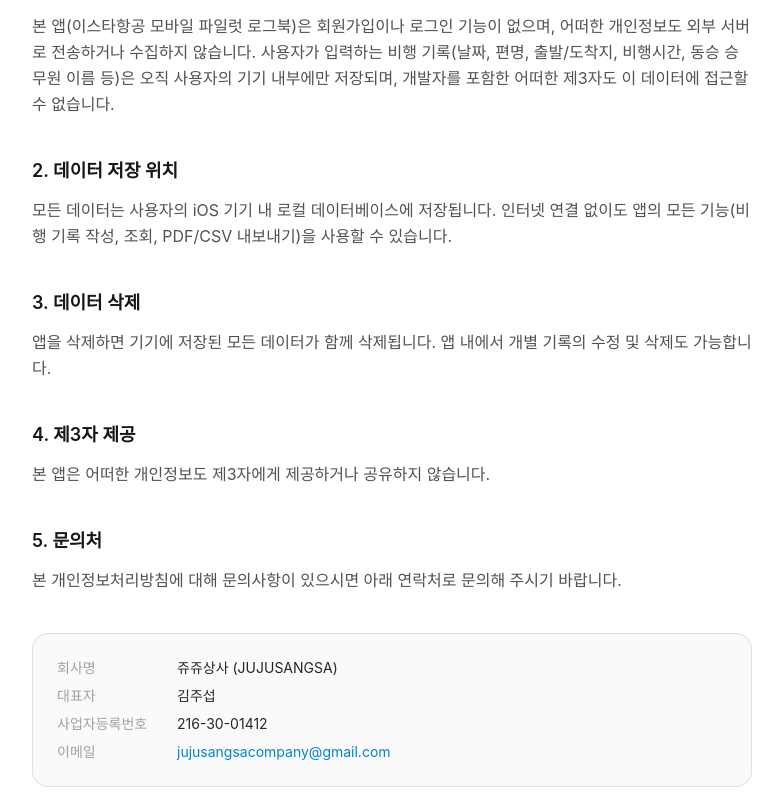
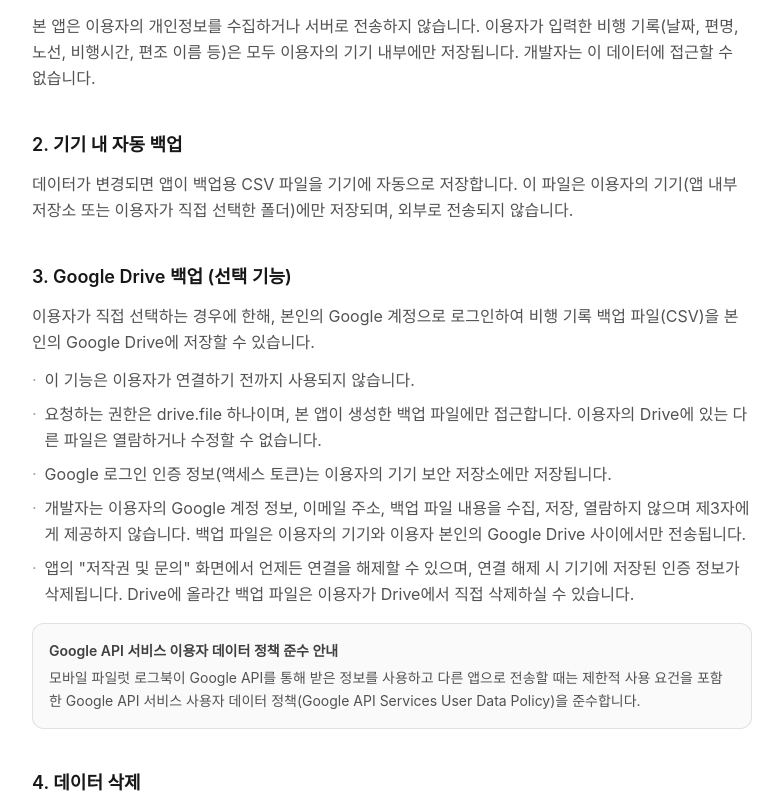
Before and after one commit to jusubara/jujusangsa, a Next.js app: page /logbook/privacy in a window 1280 px wide. Shown: the part 320-1120 px from the top of the page, without its empty margins (248-1031 px from the left). Built offline with nearby package versions, Linux system fonts and the light colour scheme.

Commit message:
앱 내 개인정보처리방침 업데이트 (Google Drive 백업 항목 추가, 브랜드 표기 제거)

```diff
--- a/app/logbook/privacy/page.tsx
+++ b/app/logbook/privacy/page.tsx
@@ -2,31 +2,8 @@ import type { Metadata } from "next";
 
 export const metadata: Metadata = {
   title: "개인정보처리방침",
-  description: "이스타항공 모바일 파일럿 로그북 개인정보처리방침",
+  description: "모바일 파일럿 로그북 개인정보처리방침",
 };
-
-const SECTIONS = [
-  {
-    title: "1. 수집하는 정보",
-    body: "본 앱(이스타항공 모바일 파일럿 로그북)은 회원가입이나 로그인 기능이 없으며, 어떠한 개인정보도 외부 서버로 전송하거나 수집하지 않습니다. 사용자가 입력하는 비행 기록(날짜, 편명, 출발/도착지, 비행시간, 동승 승무원 이름 등)은 오직 사용자의 기기 내부에만 저장되며, 개발자를 포함한 어떠한 제3자도 이 데이터에 접근할 수 없습니다.",
-  },
-  {
-    title: "2. 데이터 저장 위치",
-    body: "모든 데이터는 사용자의 iOS 기기 내 로컬 데이터베이스에 저장됩니다. 인터넷 연결 없이도 앱의 모든 기능(비행 기록 작성, 조회, PDF/CSV 내보내기)을 사용할 수 있습니다.",
-  },
-  {
-    title: "3. 데이터 삭제",
-    body: "앱을 삭제하면 기기에 저장된 모든 데이터가 함께 삭제됩니다. 앱 내에서 개별 기록의 수정 및 삭제도 가능합니다.",
-  },
-  {
-    title: "4. 제3자 제공",
-    body: "본 앱은 어떠한 개인정보도 제3자에게 제공하거나 공유하지 않습니다.",
-  },
-  {
-    title: "5. 문의처",
-    body: "본 개인정보처리방침에 대해 문의사항이 있으시면 아래 연락처로 문의해 주시기 바랍니다.",
-  },
-];
 
 export default function PrivacyPage() {
   return (
@@ -38,20 +15,109 @@ export default function PrivacyPage() {
         개인정보처리방침
       </h1>
       <p className="mt-3 text-sm text-neutral-500">
-        이스타항공 모바일 파일럿 로그북 · 최종 수정일: 2026년 9월 18일
+        모바일 파일럿 로그북 · 최종 수정일: 2026년 10월 7일
       </p>
 
       <div className="mt-12 space-y-10">
-        {SECTIONS.map((s) => (
-          <section key={s.title}>
-            <h2 className="text-lg font-semibold text-neutral-900">
-              {s.title}
-            </h2>
-            <p className="mt-3 leading-relaxed text-neutral-600">{s.body}</p>
-          </section>
-        ))}
+        <section>
+          <h2 className="text-lg font-semibold text-neutral-900">
+            1. 수집하는 개인정보
+          </h2>
+          <p className="mt-3 leading-relaxed text-neutral-600">
+            본 앱은 이용자의 개인정보를 수집하거나 서버로 전송하지 않습니다.
+            이용자가 입력한 비행 기록(날짜, 편명, 노선, 비행시간, 편조 이름
+            등)은 모두 이용자의 기기 내부에만 저장됩니다. 개발자는 이
+            데이터에 접근할 수 없습니다.
+          </p>
+        </section>
+
+        <section>
+          <h2 className="text-lg font-semibold text-neutral-900">
+            2. 기기 내 자동 백업
+          </h2>
+          <p className="mt-3 leading-relaxed text-neutral-600">
+            데이터가 변경되면 앱이 백업용 CSV 파일을 기기에 자동으로
+            저장합니다. 이 파일은 이용자의 기기(앱 내부 저장소 또는 이용자가
+            직접 선택한 폴더)에만 저장되며, 외부로 전송되지 않습니다.
+          </p>
+        </section>
+
+        <section>
+          <h2 className="text-lg font-semibold text-neutral-900">
+            3. Google Drive 백업 (선택 기능)
+          </h2>
+          <p className="mt-3 leading-relaxed text-neutral-600">
+            이용자가 직접 선택하는 경우에 한해, 본인의 Google 계정으로
+            로그인하여 비행 기록 백업 파일(CSV)을 본인의 Google Drive에 저장할
+            수 있습니다.
+          </p>
+          <ul className="mt-3 space-y-2 text-neutral-600 leading-relaxed list-none">
+            <li className="flex gap-2">
+              <span className="shrink-0 text-neutral-400">·</span>
+              <span>이 기능은 이용자가 연결하기 전까지 사용되지 않습니다.</span>
+            </li>
+            <li className="flex gap-2">
+              <span className="shrink-0 text-neutral-400">·</span>
+              <span>
+                요청하는 권한은 drive.file 하나이며, 본 앱이 생성한 백업
+                파일에만 접근합니다. 이용자의 Drive에 있는 다른 파일은
+                열람하거나 수정할 수 없습니다.
+              </span>
+            </li>
+            <li className="flex gap-2">
+              <span className="shrink-0 text-neutral-400">·</span>
+              <span>
+                Google 로그인 인증 정보(액세스 토큰)는 이용자의 기기 보안
+                저장소에만 저장됩니다.
+              </span>
+            </li>
+            <li className="flex gap-2">
+              <span className="shrink-0 text-neutral-400">·</span>
+              <span>
+                개발자는 이용자의 Google 계정 정보, 이메일 주소, 백업 파일
+                내용을 수집, 저장, 열람하지 않으며 제3자에게 제공하지
+                않습니다. 백업 파일은 이용자의 기기와 이용자 본인의 Google
+                Drive 사이에서만 전송됩니다.
+              </span>
+            </li>
+            <li className="flex gap-2">
+              <span className="shrink-0 text-neutral-400">·</span>
+              <span>
+                앱의 "저작권 및 문의" 화면에서 언제든 연결을 해제할 수
+                있으며, 연결 해제 시 기기에 저장된 인증 정보가 삭제됩니다.
+                Drive에 올라간 백업 파일은 이용자가 Drive에서 직접 삭제하실
+                수 있습니다.
+              </span>
+            </li>
+          </ul>
+          <div className="mt-4 rounded-xl border border-black/10 bg-neutral-50 p-4 text-sm text-neutral-600 leading-relaxed">
+            <p className="font-semibold text-neutral-700">
+              Google API 서비스 이용자 데이터 정책 준수 안내
+            </p>
+            <p className="mt-1">
+              모바일 파일럿 로그북이 Google API를 통해 받은 정보를 사용하고
+              다른 앱으로 전송할 때는 제한적 사용 요건을 포함한 Google API
+              서비스 사용자 데이터 정책(Google API Services User Data
+              Policy)을 준수합니다.
+            </p>
+          </div>
+        </section>
+
+        <section>
+          <h2 className="text-lg font-semibold text-neutral-900">
+            4. 데이터 삭제
+          </h2>
+          <p className="mt-3 leading-relaxed text-neutral-600">
+            앱을 삭제하면 기기에 저장된 데이터가 함께 삭제됩니다. 기기 내
+            백업 파일과 Google Drive에 저장된 백업 파일은 이용자가 직접
+            삭제하셔야 합니다.
+          </p>
+        </section>
 
         <section className="rounded-2xl border border-black/10 bg-neutral-50 p-6">
+          <h2 className="text-sm font-semibold text-neutral-700 mb-4">
+            5. 문의
+          </h2>
           <dl className="space-y-2 text-sm">
             <div className="flex gap-2">
               <dt className="w-28 shrink-0 text-neutral-400">회사명</dt>
```
